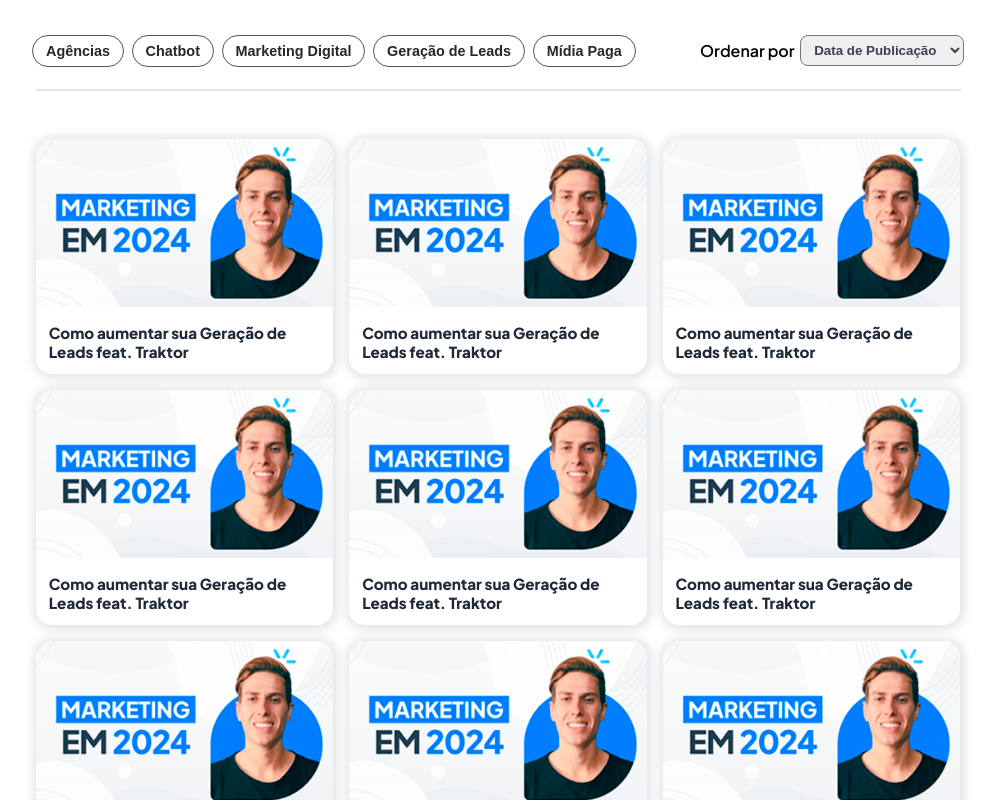
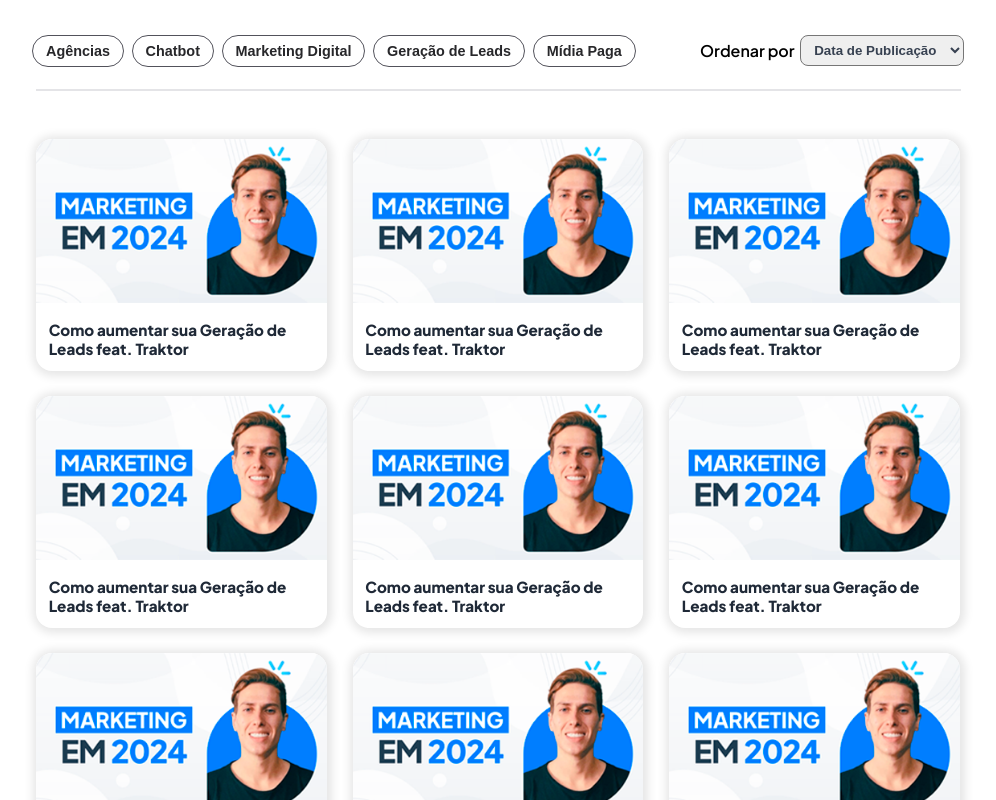
Before and after one commit to pauloWeslleY/landing_pagenext, a Next.js app: page / in a window 1280 px wide. Shown: the part 700-1500 px from the top of the page, without its empty margins (142-1138 px from the left). Built offline with nearby package versions, Linux system fonts and the light colour scheme.

Commit message:
feat: Component - CardHeroItem

```diff
--- a/src/app/page.tsx
+++ b/src/app/page.tsx
@@ -6,17 +6,12 @@
 import { PaginationHero } from '@/components/Pagination'
 import { InfoHero } from '@/components/InfoHero'
 import { FooterHero } from '@/components/Footer'
-import { ModalHero } from '@/components/ModalHero'
 
 export default function Home() {
   return (
     <main>
       <Header />
       <NavBar />
-
-      <ModalHero onClose={() => null}>
-        <span>Hello World</span>
-      </ModalHero>
 
       <section>
         <Divider />
--- a/src/components/CardHero/CardHeroItem.tsx
+++ b/src/components/CardHero/CardHeroItem.tsx
@@ -1,18 +1,18 @@
 'use client'
-import { useState } from 'react'
+import { useCallback, useState } from 'react'
 import { ModalHero } from '../ModalHero'
 import { Card, CardImage } from './styles'
 
 export const CardHeroItem = () => {
   const [isModalOpen, setIsModalOpen] = useState<boolean>(false)
 
-  const handleOpenModal = () => {
+  const handleOpenModal = useCallback(() => {
     setIsModalOpen(true)
-  }
+  }, [])
 
-  const handleCloseModal = () => {
+  const handleCloseModal = useCallback(() => {
     setIsModalOpen(false)
-  }
+  }, [])
 
   return (
     <>
--- a/src/components/CardHero/styles.ts
+++ b/src/components/CardHero/styles.ts
@@ -10,7 +10,7 @@
   flex-wrap: wrap;
   justify-content: center;
   padding: 1rem;
-  gap: 1rem;
+  gap: 1.6rem;
 `
 
 export const Card = styled.article`
```
